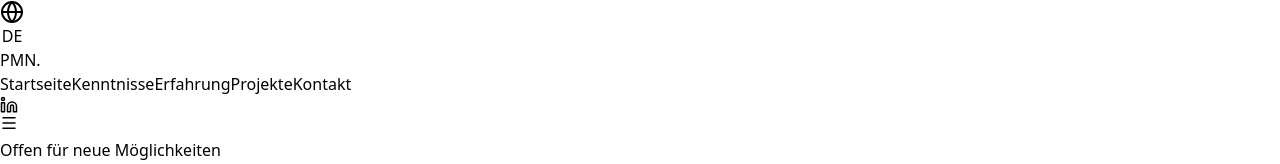
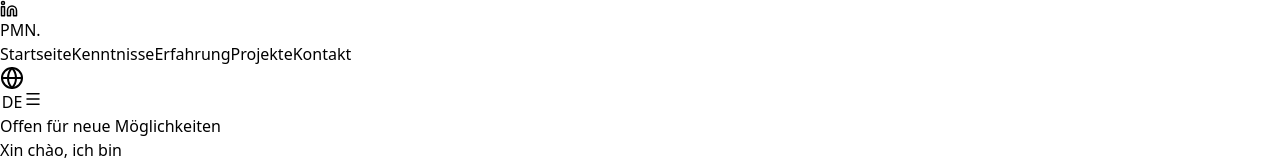
Before and after one commit to nguyendangtritoan/mia, a React (Vite) app: page / in a window 1280 px wide. Shown: the top 164 px of the page. Built offline with nearby package versions, Linux system fonts and the light colour scheme.

Commit message:
na: version 7

```diff
--- a/package.json
+++ b/package.json
@@ -2,7 +2,6 @@
   "name": "mia",
   "version": "0.0.0",
   "type": "module",
-  "homepage": "https://myanh.de",
   "scripts": {
     "dev": "vite",
     "build": "tsc && vite build",
--- a/src/App.tsx
+++ b/src/App.tsx
@@ -1,82 +1,15 @@
 import React, { useState, useEffect } from 'react';
 import { Menu, X, Mail, MapPin, Download, Palette, Layout, Users, Briefcase, ChevronRight, ChevronLeft, FileText, User, Home, Folder, History, Linkedin, Eye, Sparkles, Heart, Globe } from 'lucide-react';
-
-// --- TRANSLATIONS DATA ---
-const translationsData = {
-  de: {
-    nav: {
-      home: 'Startseite',
-      skills: 'Kenntnisse',
-      experience: 'Erfahrung',
-      projects: 'Projekte',
-      contact: 'Kontakt'
-    },
-    hero: {
-      open: 'Offen für neue Möglichkeiten',
-      hello: 'Xin chào, ich bin',
-      role_start: 'Eine',
-      role_end: ', die Kunst mit Logik verbindet. Ich gestalte intuitive digitale Erlebnisse mit Begeisterung und einem Blick fürs Detail.',
-      btn_projects: 'Projekte ansehen',
-      btn_resume: 'Lebenslauf'
-    },
-    skills: {
-      title: 'Meine Expertise',
-      subtitle: 'Design & Entwicklung'
-    },
-    experience: {
-      title: 'Mein Werdegang'
-    },
-    projects: {
-      title: 'Ausgewählte Arbeiten',
-      subtitle: 'Aktuelle Projekte'
-    },
-    contact: {
-      title: 'Bereit, etwas Großartiges zu erschaffen?',
-      text: 'Ich bin immer auf der Suche nach neuen Herausforderungen und Möglichkeiten, meine Leidenschaft für Design und Präzision einzubringen.',
-      footer: 'Erstellt mit'
-    },
-    roles: ["UI/UX-Designerin", "Mediengestalterin"]
-  },
-  en: {
-    nav: {
-      home: 'Home',
-      skills: 'Knowledge',
-      experience: 'Experience',
-      projects: 'Projects',
-      contact: 'Contact'
-    },
-    hero: {
-      open: 'Open for new opportunities',
-      hello: 'Xin chào, I am',
-      role_start: 'A',
-      role_end: ', blending art with logic. I craft intuitive digital experiences with enthusiasm and an eye for detail.',
-      btn_projects: 'View Projects',
-      btn_resume: 'Resume'
-    },
-    skills: {
-      title: 'My Expertise',
-      subtitle: 'Design & Development'
-    },
-    experience: {
-      title: 'My Journey'
-    },
-    projects: {
-      title: 'Selected Work',
-      subtitle: 'Recent Projects'
-    },
-    contact: {
-      title: 'Ready to create something amazing?',
-      text: 'I am always looking for new challenges and opportunities to bring my passion for design and precision.',
-      footer: 'Built with'
-    },
-    roles: ["UI/UX Designer", "Media Designer"]
-  }
-};
 
 // --- INLINE LOGO COMPONENTS ---
 
 const EncowayLogo = ({ className }: { className?: string }) => (
-  <svg xmlns="http://www.w3.org/2000/svg" viewBox="0 0 500 153.32" className={className} aria-label="Encoway Logo">
+  <svg
+    xmlns="http://www.w3.org/2000/svg"
+    viewBox="0 0 500 153.32"
+    className={className}
+    aria-label="Encoway Logo"
+  >
     <style>{`.cls-1{fill:#0077c8;}`}</style>
     <path className="cls-1" d="M372.76,30H394.5a8.73,8.73,0,0,1,7.79-7.79V.49A30.43,30.43,0,0,0,372.76,30Z" transform="translate(-0.31 -0.48)"></path>
     <line className="cls-1" x1="402.38" y1="22.11" x2="402.38" y2="22.11"></line>
@@ -188,7 +121,7 @@ const VWLogo = ({ className }: { className?: string }) => (
   </svg>
 );
 
-// --- ROLE TICKER COMPONENT (3D FLIP ANIMATION) ---
+// --- ROLE TICKER COMPONENT (SMOOTH 3D CARD FLIP) ---
 
 const RoleTicker = ({ language }: { language: 'de' | 'en' }) => {
   const roles = {
@@ -202,21 +135,24 @@ const RoleTicker = ({ language }: { language: 'de' | 'en' }) => {
   React.useEffect(() => {
     const interval = setInterval(() => {
       setIsFlipped((prev) => !prev);
-    }, 1500);
+    }, 2000);
 
     return () => clearInterval(interval);
   }, []);
 
-  const pillClass = "w-full text-center px-3 py-0.5 bg-emerald-100/50 text-emerald-800 rounded-full text-base md:text-lg border border-emerald-200 font-semibold block truncate leading-none";
+  const pillClass = "w-full text-center px-3 py-0.5 bg-emerald-100/50 text-emerald-800 rounded-full text-base md:text-lg border border-emerald-200 font-semibold block truncate leading-none shadow-md";
 
   return (
     // Container with perspective for 3D effect
     <span className="inline-block h-[1.5em] w-48 relative align-middle mb-1 mx-1" style={{ perspective: '1000px' }}>
       {/* The rotating wrapper */}
       <span
-        // CHANGED: duration-700 to duration-1000 for slower flip
-        className={`absolute inset-0 transition-transform duration-1000 ease-in-out ${isFlipped ? '[transform:rotateX(180deg)]' : '[transform:rotateX(0deg)]'}`}
-        style={{ transformStyle: 'preserve-3d' }}
+        className={`absolute inset-0 transition-transform duration-600 ${isFlipped ? '[transform:rotateX(180deg)]' : '[transform:rotateX(0deg)]'}`}
+        style={{
+            transformStyle: 'preserve-3d',
+            // Custom cubic-bezier for a "snap" shuffle feel (starts a bit slow, accelerates, then snaps)
+            transitionTimingFunction: 'cubic-bezier(0.455, 0.03, 0.515, 0.955)'
+        }}
       >
         {/* Front Face (Role 0) */}
         <span className="absolute inset-0 flex items-center justify-center" style={{ backfaceVisibility: 'hidden' }}>
@@ -507,17 +443,12 @@ const Portfolio = () => {
       <nav className={`fixed top-6 left-0 right-0 z-50 flex justify-center px-4 transition-all duration-500 ${scrolled ? 'transform -translate-y-2' : ''}`}>
         <div className="bg-white/80 backdrop-blur-xl border border-white/50 shadow-lg shadow-stone-200/50 rounded-full px-2 py-2 flex items-center gap-1 md:gap-2 max-w-fit mx-auto">
 
-          {/* LEFT: Language Toggle & Logo */}
+          {/* LEFT: LinkedIn Button & Logo */}
           <div className="flex items-center mr-2">
-               {/* Moved Language Toggle Here */}
-               <button
-                onClick={toggleLanguage}
-                className="p-2 mr-2 font-bold text-emerald-700 flex items-center gap-1 cursor-pointer bg-stone-100/50 hover:bg-stone-200 rounded-full transition-colors"
-                aria-label={`Switch to ${language === 'de' ? 'English' : 'German'}`}
-              >
-                <Globe className="w-4 h-4 text-emerald-600" />
-                <span className="text-xs">{language.toUpperCase()}</span>
-              </button>
+              {/* Moved LinkedIn Here */}
+              <a href="https://www.linkedin.com/in/myanh02/" target="_blank" rel="noopener noreferrer" className="p-2 mr-2 bg-blue-50 text-blue-600 rounded-full hover:bg-blue-100 transition-colors hover:scale-110 transform duration-200">
+                <Linkedin size={18} />
+              </a>
 
               <div className="px-2 font-bold text-emerald-700 cursor-pointer" onClick={() => scrollTo('home')}>
                 <span className="hidden md:inline">PMN.</span>
@@ -537,12 +468,18 @@ const Portfolio = () => {
             ))}
           </div>
 
-          {/* RIGHT: LinkedIn Button & Mobile Menu */}
+          {/* RIGHT: Language Toggle & Mobile Menu */}
           <div className="flex items-center gap-2 ml-2 pl-2 border-l border-stone-200">
-            {/* Moved LinkedIn Here */}
-            <a href="https://www.linkedin.com/in/myanh02/" target="_blank" rel="noopener noreferrer" className="p-2.5 bg-blue-50 text-blue-600 rounded-full hover:bg-blue-100 transition-colors hover:scale-110 transform duration-200">
-              <Linkedin size={18} />
-            </a>
+            {/* Moved Language Toggle Here */}
+            <button
+                onClick={toggleLanguage}
+                className="p-2 font-bold text-emerald-700 flex items-center gap-1 cursor-pointer bg-stone-100/50 hover:bg-stone-200 rounded-full transition-colors"
+                aria-label={`Switch to ${language === 'de' ? 'English' : 'German'}`}
+              >
+                <Globe className="w-4 h-4 text-emerald-600" />
+                <span className="text-xs">{language.toUpperCase()}</span>
+            </button>
+
             <button className="md:hidden p-2.5 bg-stone-100 rounded-full" onClick={() => setIsMenuOpen(!isMenuOpen)}>
               {isMenuOpen ? <X size={18} /> : <Menu size={18} />}
             </button>
```
Also changed, not shown: 4 other files (tests, documents, lock files or other folders).
